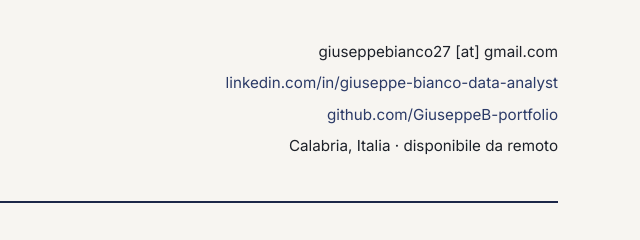
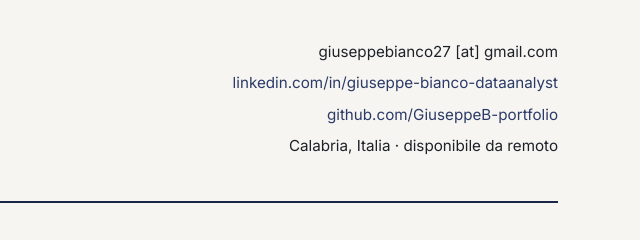
Before and after one commit to GiuseppeB-portfolio/Portfolio-Giuseppe-Bianco, a website: page cv.html in a window 1280 px wide. Shown: the part 129-369 px from the top of the page, 640-1280 px from the left. Drawn offline with nearby package versions, Linux system fonts and the light colour scheme.

Commit message:
Corretto indirizzo LinkedIn

```diff
--- a/cv.html
+++ b/cv.html
@@ -5,19 +5,23 @@
   <meta charset="UTF-8">
   <meta name="viewport" content="width=device-width, initial-scale=1.0">
   <title>CV — Giuseppe Bianco</title>
-  <meta name="description" content="Curriculum Vitae di Giuseppe Bianco, Data Scientist: esperienza professionale, formazione e competenze.">
+  <meta name="description"
+    content="Curriculum Vitae di Giuseppe Bianco, Data Scientist: esperienza professionale, formazione e competenze.">
   <link rel="canonical" href="https://giuseppeb-portfolio.github.io/Portfolio-Giuseppe-Bianco/cv.html">
 
   <!-- Anteprima quando il link viene condiviso (LinkedIn, messaggi, ecc.) -->
   <meta property="og:title" content="CV — Giuseppe Bianco">
-  <meta property="og:description" content="Curriculum Vitae di Giuseppe Bianco, Data Scientist: esperienza professionale, formazione e competenze.">
+  <meta property="og:description"
+    content="Curriculum Vitae di Giuseppe Bianco, Data Scientist: esperienza professionale, formazione e competenze.">
   <meta property="og:type" content="website">
   <meta property="og:locale" content="it_IT">
   <meta property="og:url" content="https://giuseppeb-portfolio.github.io/Portfolio-Giuseppe-Bianco/cv.html">
-  <meta property="og:image" content="https://giuseppeb-portfolio.github.io/Portfolio-Giuseppe-Bianco/assets/img/og-image.png">
+  <meta property="og:image"
+    content="https://giuseppeb-portfolio.github.io/Portfolio-Giuseppe-Bianco/assets/img/og-image.png">
   <meta property="og:image:width" content="1200">
   <meta property="og:image:height" content="627">
-  <meta property="og:image:alt" content="Giuseppe Bianco, Data Scientist: portfolio di progetti di dati e machine learning">
+  <meta property="og:image:alt"
+    content="Giuseppe Bianco, Data Scientist: portfolio di progetti di dati e machine learning">
   <meta name="twitter:card" content="summary_large_image">
 
   <link rel="preconnect" href="https://fonts.googleapis.com">
@@ -28,7 +32,8 @@
 
   <link rel="icon" type="image/svg+xml" href="assets/img/favicon.svg">
 
-  <link rel="stylesheet" href="https://cdn.jsdelivr.net/npm/bootstrap@5.3.3/dist/css/bootstrap.min.css" integrity="sha384-QWTKZyjpPEjISv5WaRU9OFeRpok6YctnYmDr5pNlyT2bRjXh0JMhjY6hW+ALEwIH" crossorigin="anonymous">
+  <link rel="stylesheet" href="https://cdn.jsdelivr.net/npm/bootstrap@5.3.3/dist/css/bootstrap.min.css"
+    integrity="sha384-QWTKZyjpPEjISv5WaRU9OFeRpok6YctnYmDr5pNlyT2bRjXh0JMhjY6hW+ALEwIH" crossorigin="anonymous">
   <link rel="stylesheet" href="css/style.css">
 </head>
 
@@ -66,8 +71,8 @@
           </div>
           <div class="cv-contacts">
             <span>giuseppebianco27 [at] gmail.com</span>
-            <a href="https://www.linkedin.com/in/giuseppe-bianco-data-analyst/" target="_blank"
-              rel="noopener noreferrer">linkedin.com/in/giuseppe-bianco-data-analyst</a>
+            <a href="https://www.linkedin.com/in/giuseppe-bianco-dataanalyst/" target="_blank"
+              rel="noopener noreferrer">linkedin.com/in/giuseppe-bianco-dataanalyst</a>
             <a href="https://github.com/GiuseppeB-portfolio" target="_blank"
               rel="noopener noreferrer">github.com/GiuseppeB-portfolio</a>
             <span>Calabria, Italia · disponibile da remoto</span>
@@ -77,7 +82,11 @@
         <!-- Profilo -->
         <div class="mb-5">
           <h2 class="section-title">Profilo</h2>
-          <p>Data Scientist con una base da analista: Power BI, SQL e Python applicati soprattutto a marketing e revenue analytics. Nel portfolio trovi i modelli che ho costruito finora, dalla regressione al clustering fino al forecasting, e sto frequentando un master su AI e machine learning applicati al business. Prima di iniziare un'analisi preferisco capire bene il problema; se il progetto richiede di muoversi più in fretta, mi adatto.</p>
+          <p>Data Scientist con una base da analista: Power BI, SQL e Python applicati soprattutto a marketing e revenue
+            analytics. Nel portfolio trovi i modelli che ho costruito finora, dalla regressione al clustering fino al
+            forecasting, e sto frequentando un master su AI e machine learning applicati al business. Prima di iniziare
+            un'analisi preferisco capire bene il problema; se il progetto richiede di muoversi più in fretta, mi adatto.
+          </p>
         </div>
 
         <!-- Esperienza (Flexbox) -->
@@ -219,15 +228,18 @@
     <div class="container footer-inner">
       <p class="mb-0">© <span id="year">2026</span> Giuseppe Bianco</p>
       <ul class="footer-links">
-        <li><a href="https://www.linkedin.com/in/giuseppe-bianco-data-analyst" class="js-email" data-user="giuseppebianco27" data-domain="gmail.com">Email</a></li>
+        <li><a href="https://www.linkedin.com/in/giuseppe-bianco-dataanalyst" class="js-email"
+            data-user="giuseppebianco27" data-domain="gmail.com">Email</a></li>
         <li><a href="https://github.com/GiuseppeB-portfolio" target="_blank" rel="noopener noreferrer">GitHub</a></li>
-        <li><a href="https://www.linkedin.com/in/giuseppe-bianco-data-analyst/" target="_blank"
+        <li><a href="https://www.linkedin.com/in/giuseppe-bianco-dataanalyst/" target="_blank"
             rel="noopener noreferrer">LinkedIn</a></li>
       </ul>
     </div>
   </footer>
 
-  <script src="https://cdn.jsdelivr.net/npm/bootstrap@5.3.3/dist/js/bootstrap.bundle.min.js" integrity="sha384-YvpcrYf0tY3lHB60NNkmXc5s9fDVZLESaAA55NDzOxhy9GkcIdslK1eN7N6jIeHz" crossorigin="anonymous"></script>
+  <script src="https://cdn.jsdelivr.net/npm/bootstrap@5.3.3/dist/js/bootstrap.bundle.min.js"
+    integrity="sha384-YvpcrYf0tY3lHB60NNkmXc5s9fDVZLESaAA55NDzOxhy9GkcIdslK1eN7N6jIeHz"
+    crossorigin="anonymous"></script>
   <script src="js/main.js"></script>
 </body>
 
```
Also changed, not shown: index.html (+13 -8 lines), progetti.html (+11 -6 lines).
